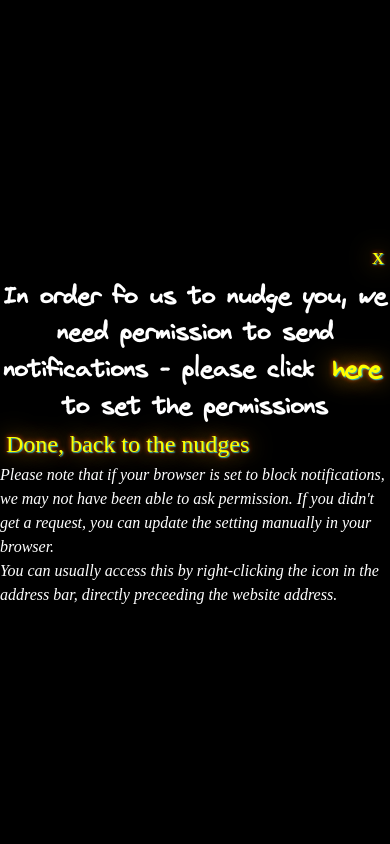
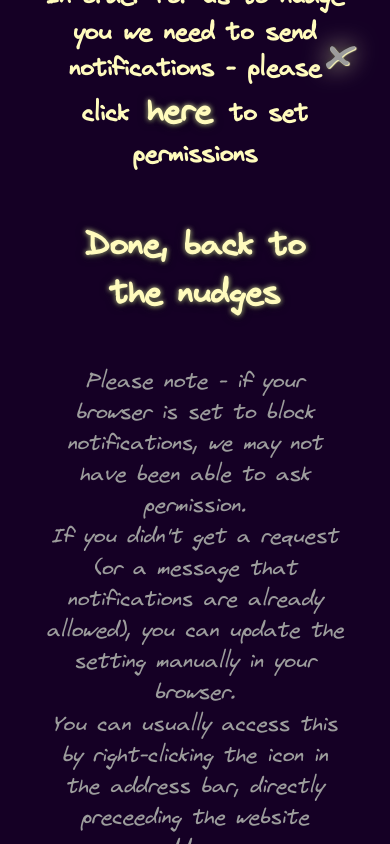
Before and after one commit to lalicia/hey-heyU, a React (Create React App) app in the folder frontend_heyu/: page /nudges-break in a window 390 px wide. Shown: the top 844 px of the page. Built offline with nearby package versions, Linux system fonts and the light colour scheme.

Commit message:
Modal styling done - desktop responsive. no media queries yet

```diff
--- a/frontend_heyu/src/App.css
+++ b/frontend_heyu/src/App.css
@@ -160,7 +160,7 @@ select:focus {
   height: 100vh;
   top: 0;
   left: 0;
-  background-color: rgba(0, 0, 0, 1);
+  background-color: #150025;
   position: fixed;
   display: flex;
   justify-content: center;
@@ -168,36 +168,85 @@ select:focus {
   z-index: 1; /*set z-indexs as back button was showing over modal background*/
 }
 
+/* .modal-container {
+  position: relative;
+  background-color: green;
+} */
+
 .modal-xbtn {
-  display: flex;
-  justify-content: flex-end;
-  margin: 0 0 .25rem 0;
+  /* display: flex;
+  justify-content: flex-end; */
+  /* background-color: red; */
+  /* width: fit-content; */
+  position: absolute;
+  right: 2rem;
+  top: 1rem;
+  z-index: 1;
+  font-family: virgil;
+}
+
+.modal-xbtn button {
+  background: none;
+  border: none;
+  font-size: 3rem;
+  cursor: pointer;
+  color: #9c9c9c;
+  text-shadow: 1px 1px 1px #FFFBBD, 0 0 25px #FFFBBD, 0 0 5px #1C1C1C;
   z-index: 1;
 }
 
-.modal-xbtn button {
-  background-color: transparent;
-  border: none;
-  font-size: 1.5rem;
-  cursor: pointer;
-  color: yellow;
-  text-shadow: 1px 1px 1px rgb(52, 180, 180), 0 0 25px orange, 0 0 5px orangered;
-  z-index: 1;
+.modal-msg {
+  display: flex;
+  flex-direction: column;
+  width: 85%;
+  text-align: center;
+  margin: 0 auto;
+  align-items: center;
 }
 
-.modal-msg-text,
+.modal-msg-text {
+  color: #FFFBBD;
+  font-family: virgil;
+  margin: 1rem;
+}
+
 .modal-disclaimer-text {
-  color: white;
+  color: #9c9c9c;
+  font-family: virgil;
+  margin: 1rem;
 }
 
 .modal-msg button {
   background-color: transparent;
   border: none;
-  font-size: 1.5rem;
+  font-family: virgil;
+  font-size: 2rem;
+  font-weight: 900;
   cursor: pointer;
-  color: yellow;
-  text-shadow: 1px 1px 1px rgb(52, 180, 180), 0 0 25px orange, 0 0 5px orangered;
+  color: #FFFBBD;
+  text-shadow: 0px 1px 10px #1C1C1C, 0 0 5px #FFFBBD, 1px 1px 5px #1C1C1C;
   z-index: 1;
+  /* background-color: red; */
+}
+
+.modal-msg button:hover,
+.modal-xbtn button:hover {
+  color: #1C1C1C;
+  text-shadow: 0px 1px 10px #FFFBBD, 0 0 5px #FFFBBD, 1px 1px 5px #9c9c9c;
+}
+
+.modal-done-btn {
+  margin: 2rem;
+  font-size: 2rem;
+  width: fit-content;
+}
+
+.modal-disclaimer {
+  display: flex;
+  text-align: center;
+  width: 85%;
+  margin: 0 auto;
+  font-size: 1.3rem;
 }
 
 /**************************************end of Modal styles*/
--- a/frontend_heyu/src/components/Modal.js
+++ b/frontend_heyu/src/components/Modal.js
@@ -31,19 +31,22 @@ function Modal({setModal}) {
 
     return (
         <div className="modalbg">
-        <div className="modal-container">
-            <div className="modal-xbtn">
-                <button onClick={() => setModal(false)}>x</button>
+
+            <div className="modal-x-box">
+                <div className="modal-xbtn">
+                    <button onClick={() => setModal(false)}>x</button>
+                </div>
             </div>
 
+        <div className="modal-container">
             <div className="modal-msg">
-                <h3 className="modal-msg-text">In order fo us to nudge you, we need permission to send notifications - please click <button onClick={permission}>here</button> to set the permissions</h3>
-                <button onClick={() => setModal(false)}>Done, back to the nudges</button>
+                <h3 className="modal-msg-text">In order for us to nudge you we need to send notifications - please click <button onClick={permission}>here</button> to set permissions</h3>
+                <button className="modal-done-btn" onClick={() => setModal(false)}>Done, back to the nudges</button>
             </div>
 
             <div className="modal-disclaimer">
                 <p className="modal-disclaimer-text">
-                    <i>Please note that if your browser is set to block notifications, we may not have been able to ask permission. If you didn't get a request, you can update the setting manually in your browser.
+                    <i>Please note - if your browser is set to block notifications, we may not have been able to ask permission.<br></br>If you didn't get a request (or a message that notifications are already allowed), you can update the setting manually in your browser.
                     <br>
                     </br>
                     You can usually access this by right-clicking the icon in the address bar, directly preceeding the website address.
```
